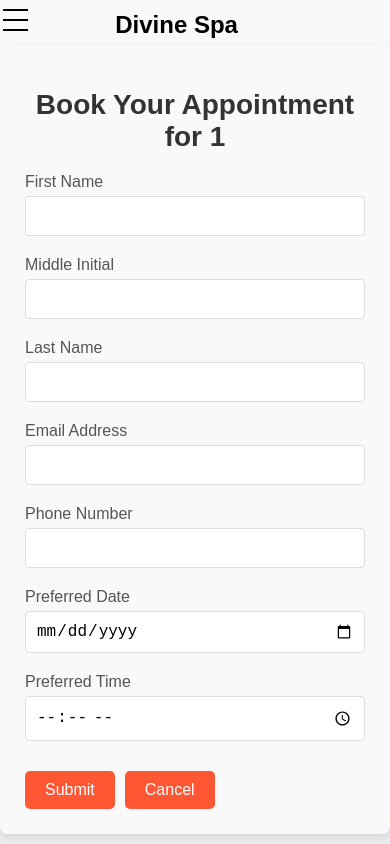
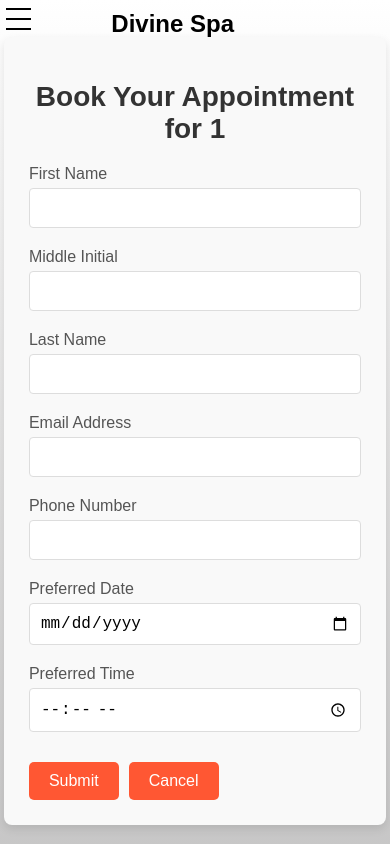
Before and after one commit to nbbhatta143/awesome-spa, a React (Create React App) app: page /#/booking/1 in a window 390 px wide. Shown: the top 844 px of the page. Built offline with nearby package versions, Linux system fonts and the light colour scheme.

Commit message:
minor color changes

```diff
--- a/src/style/App.css
+++ b/src/style/App.css
@@ -124,8 +124,8 @@ header {
     font-family: Arial, sans-serif;
     max-width: 100%;
     margin: 0 auto;
-    background: linear-gradient(to bottom, #f8f9fa, #e9ecef); /* Subtle gradient background */
-
+    background: linear-gradient(to bottom, #ffffff, #b7b6b6ed); /* Subtle gradient background */
+    padding: 0px 1% 0px 1%;
   }
 
   .menu {
@@ -152,7 +152,7 @@ header {
     left: 0%;
     justify-content: space-between;
     align-items: center;
-    padding: 5% 3% 4% 0%;
+    padding: 5% 3% 2% 0%;
   }
   .navbar .logo {
     position: absolute;
```
